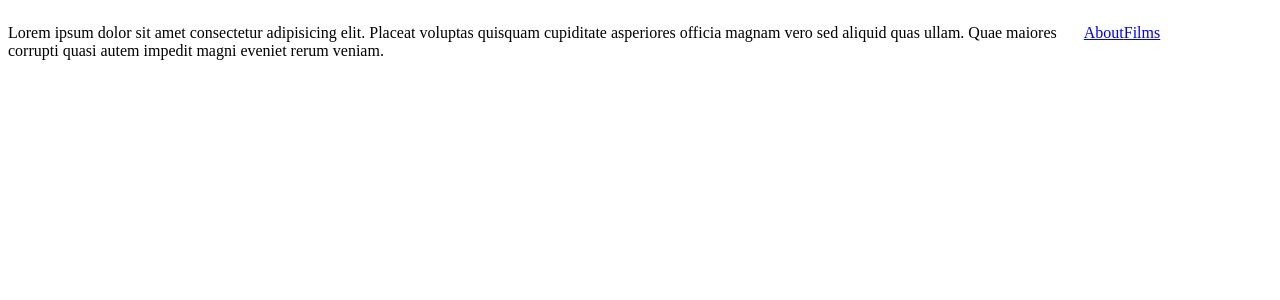
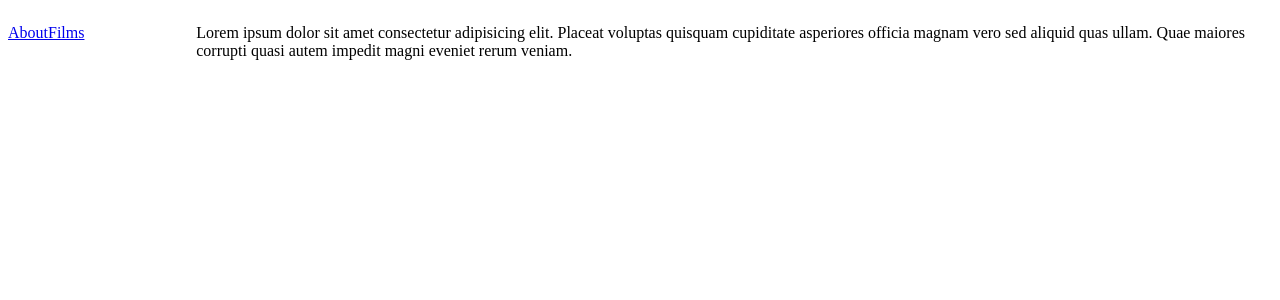
Before and after one commit to Maruchan39/star-wars-frontend, a React (Create React App) app: page /about in a window 1280 px wide. Shown: the top 300 px of the page. Built offline with nearby package versions, Linux system fonts and the light colour scheme.

Commit message:
Display film data

```diff
--- a/src/components/Sidebar.tsx
+++ b/src/components/Sidebar.tsx
@@ -8,7 +8,7 @@ export const Sidebar: FC = () => {
       <nav>
         <ul>
           <Link to="about">About</Link>
-          <Link to="films">Films</Link>
+          <Link to="">Films</Link>
         </ul>
       </nav>
     </div>
--- /dev/null
+++ b/src/pages/About.css
@@ -0,0 +1,3 @@
+.about {
+  order: 2;
+}
--- a/src/pages/About.tsx
+++ b/src/pages/About.tsx
@@ -1,9 +1,14 @@
+import "./About.css";
+
 export const About = () => {
   return (
-    <p>
-      Lorem ipsum dolor sit amet consectetur adipisicing elit. Placeat voluptas
-      quisquam cupiditate asperiores officia magnam vero sed aliquid quas ullam.
-      Quae maiores corrupti quasi autem impedit magni eveniet rerum veniam.
-    </p>
+    <div className="about">
+      <p>
+        Lorem ipsum dolor sit amet consectetur adipisicing elit. Placeat
+        voluptas quisquam cupiditate asperiores officia magnam vero sed aliquid
+        quas ullam. Quae maiores corrupti quasi autem impedit magni eveniet
+        rerum veniam.
+      </p>
+    </div>
   );
 };
--- a/src/pages/Films.tsx
+++ b/src/pages/Films.tsx
@@ -7,23 +7,40 @@ import "./Films.css";
 export const Films: FC = () => {
   const dispatch = useDispatch();
   const state = useSelector((state: { films: FilmsState }) => state);
-  const { loading, error } = state.films;
+  const { films, loading, error } = state.films;
+  console.log(films);
 
   useEffect(() => {
     fetchFilms(dispatch);
   }, [dispatch]);
 
   if (loading) {
-    return <p>Loading...</p>;
+    return (
+      <div className="films">
+        <p>Loading...</p>
+      </div>
+    );
   }
 
   if (error) {
-    return <p>Error: {error}</p>;
+    return (
+      <div className="films">
+        <p>Error: {error}</p>
+      </div>
+    );
   }
 
   return (
     <div className="films">
-      <h1>Films</h1>
+      <ul>
+        {films.map((film) => (
+          <li key={film.episode_id}>
+            <h2>{film.title}</h2>
+            <p>Release date: {film.release_date}</p>
+            <button>show people</button>
+          </li>
+        ))}
+      </ul>
     </div>
   );
 };
```
